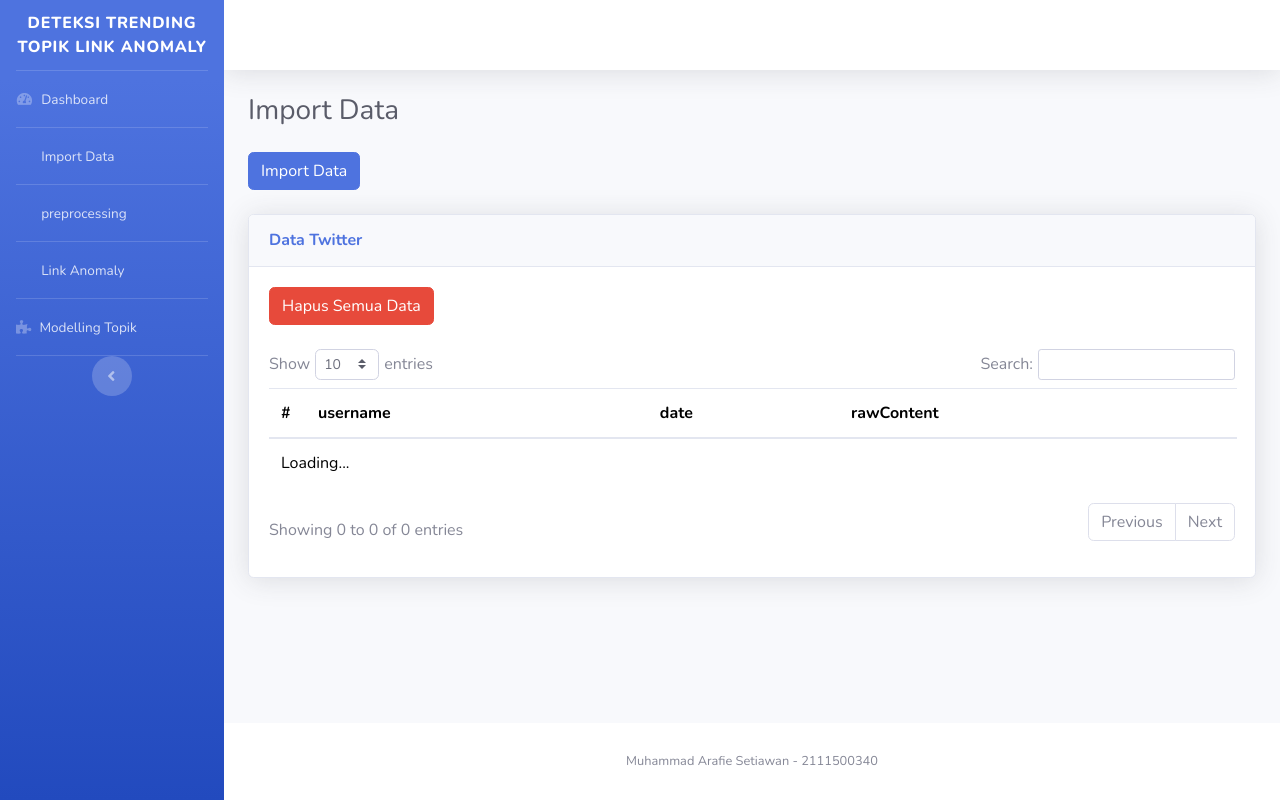
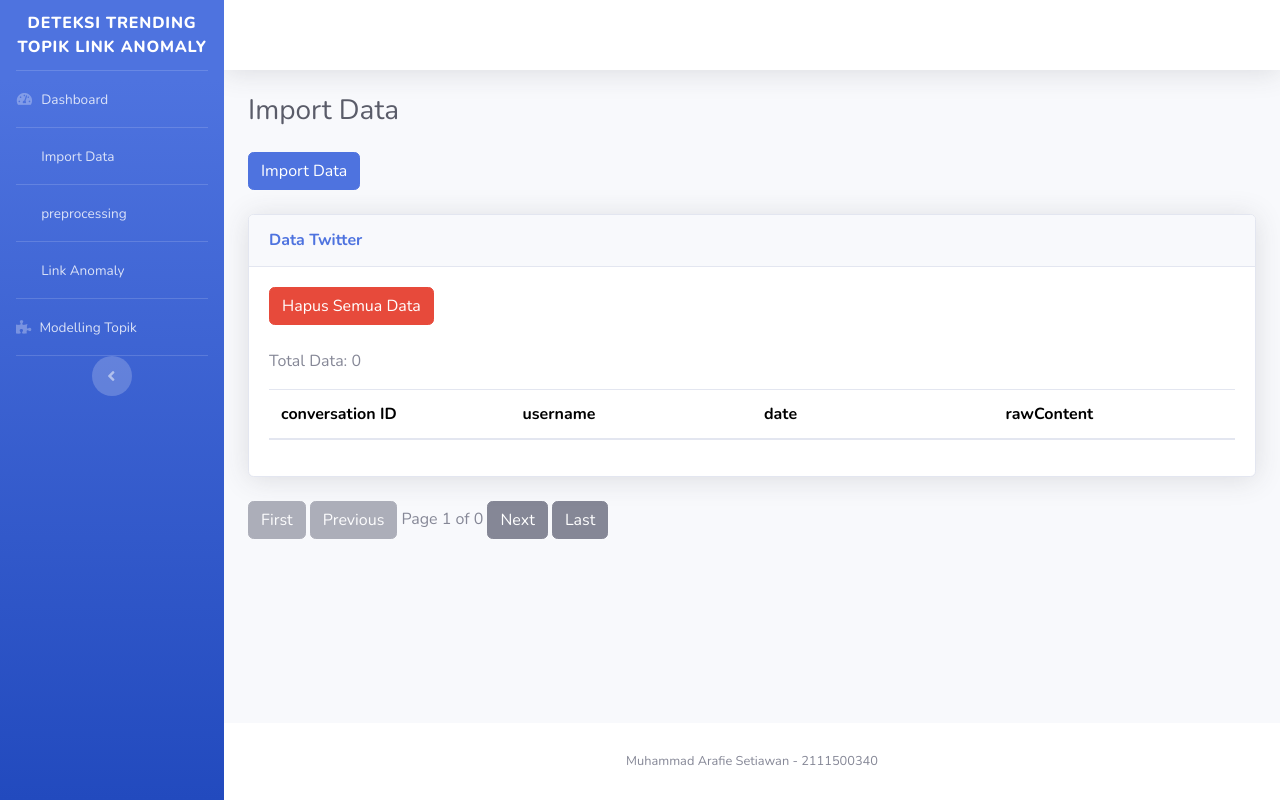
Before and after one commit to Arafie2603/link-anomaly-trending-topic-detection, a Flask app: template templates/pages/import.html in a window 1280 px wide. Run offline with Flask 3, Linux system fonts and the light colour scheme; the template is opened without the code that fills it, so the values that code supplies are empty; some libraries are stand-ins or nearby versions.

Commit message:
perbaikan path file; fitur pagination di import dan preprocessing;

```diff
--- a/app/routes/core.py
+++ b/app/routes/core.py
@@ -1,6 +1,8 @@
 from flask import Blueprint, jsonify, render_template, current_app, Response, request
 from app.utils.db_connection import create_connection
-import json
+from data.convert_to_database import TwitterDataProcessor
+import os
+import pandas as pd
 core_bp = Blueprint("core", __name__, url_prefix="/")
 processing_pool = None
 
@@ -18,6 +20,71 @@ def preprocessing_route():
     """
     return render_template("pages/preprocessing.html")
 
+@core_bp.route("/import")
+def page_import_data():
+    return render_template("pages/import.html")
+
+@core_bp.route("/api/data")
+def api_data():
+    """
+    API route yang menyediakan data dari dataset Twitter dengan pagination.
+
+    Return:
+    - JSON: Mengembalikan data dalam format JSON, termasuk jumlah total data.
+    """
+    db = create_connection()
+    cursor = db.cursor()
+
+    # Mendapatkan parameter halaman dan jumlah per halaman dari query string
+    page = int(request.args.get('page', 1))
+    per_page = int(request.args.get('per_page', 10))
+
+    # Hitung offset berdasarkan halaman dan jumlah per halaman
+    offset = (page - 1) * per_page
+
+    # Hitung total jumlah data
+    cursor.execute("SELECT COUNT(*) FROM data_twitter")
+    total_count = cursor.fetchone()[0]
+
+    # Ambil data dari database dengan limit dan offset
+    cursor.execute(
+        "SELECT * FROM data_twitter LIMIT %s OFFSET %s",
+        (per_page, offset)
+    )
+    data = cursor.fetchall()
+
+    # Format data
+    response_data = [
+        {
+            "conversation_id_str": row[0],
+            "created_at": row[1],
+            "favorite_count": row[2],
+            "full_text": row[3],
+            "id_str": row[4],
+            "image_url": row[5],
+            "in_reply_to_screen_name": row[6],
+            "lang": row[7],
+            "location": row[8],
+            "quote_count": row[9],
+            "reply_count": row[10],
+            "retweet_count": row[11],
+            "tweet_url": row[12],
+            "user_id_str": row[13],
+            "username": row[14],
+        }
+        for row in data
+    ]
+
+    # Mengembalikan data dalam format JSON
+    return jsonify({
+        "data": response_data,
+        "total_count": total_count,
+        "page": page,
+        "per_page": per_page,
+        "total_pages": (total_count + per_page - 1) // per_page,
+    })
+
+
 @core_bp.route("/api/total_data_stats")
 def total_data_stats():
     """
@@ -34,3 +101,128 @@ def total_data_stats():
     preprocessed_data = cursor.fetchone()[0]
 
     return jsonify({"total_data": total_data, "preprocessed_data": preprocessed_data})
+
+@core_bp.route("/api/preprocessing")
+def api_data_preprocessing():
+    """
+    API route yang menyediakan data yang telah dipra-proses dengan pagination.
+    """
+    db = create_connection()
+    cursor = db.cursor()
+
+    page = int(request.args.get('page', 1))
+    per_page = int(request.args.get('per_page', 10))
+
+    offset = (page - 1) * per_page
+    cursor.execute("SELECT COUNT(*) FROM data_preprocessed")
+    total_count = cursor.fetchone()[0]
+
+    cursor.execute(
+        "SELECT * FROM data_preprocessed LIMIT %s OFFSET %s",
+        (per_page, offset)
+    )
+    data = cursor.fetchall()
+
+    # Format data
+    response_data = [
+        {
+            "id": row[0],
+            "created_at": row[1],
+            "username": row[2],
+            "full_text": row[3],
+            "mentions": row[4],
+            "jumlah_mention": row[5],
+        }
+        for row in data
+    ]
+
+    return jsonify({
+        "data": response_data,
+        "total_count": total_count,
+        "page": page,
+        "per_page": per_page,
+        "total_pages": (total_count + per_page - 1) // per_page,
+    })
+
+@core_bp.route("/api/checking_data_preprocessed", methods=['GET'])
+def checking_data_preprocessed():
+    db = create_connection()
+    cursor = db.cursor()
+
+    try:
+        cursor.execute(
+            "SELECT EXISTS(SELECT 1 FROM data_preprocessed LIMIT 1)"
+        )
+        exists = cursor.fetchone()[0]
+        return jsonify({"exists": bool(exists)})
+    finally:
+        cursor.close()
+        db.close()
+
+@core_bp.route("/api/upload_csv", methods=['POST'])
+def upload_csv_file():
+    db = create_connection()
+    if 'fileInput' not in request.files:
+        return jsonify({"error": "No file uploaded"}), 400
+    file = request.files['fileInput']
+
+    if file.filename == '':
+        return jsonify({"error": "No selected file"}), 400
+
+    if not file.filename.endswith('.csv'):
+        return jsonify({"error": "Invalid file format. Please upload a CSV file."}), 400
+
+    # Simpan file CSV ke disk sementara
+    filepath = os.path.join('/tmp', file.filename)
+    file.save(filepath)
+
+    try:
+        # Baca file CSV menggunakan pandas
+        df = pd.read_csv(filepath)
+
+        # Proses dan masukkan data ke dalam database
+        processor = TwitterDataProcessor()
+        processor.create_table(db)
+        processor.insert_data(db, df)
+
+        return jsonify({"success": "Data successfully uploaded and processed"}), 200
+    except Exception as e:
+        return jsonify({"error": str(e)}), 500
+    finally:
+        if os.path.exists(filepath):
+            os.remove(filepath)
+
+
+
+# @core_bp.route("/run_preprocessing", methods=['POST'])
+# def run_preprocessing():
+#     """
+#     Melakukan pra-pemrosesan data dan menyimpan hasilnya ke database.
+
+#     Return:
+#     - JSON: Respon berisi pesan keberhasilan atau kesalahan, dan data yang diproses.
+#     """
+#     db = create_connection()
+#     cursor = db.cursor()
+#     try:
+#         cursor.execute(
+#             "SELECT id, date, username, rawContent FROM dataset_twitter")
+#         data = cursor.fetchall()
+
+#         processed_data = preprocessing.preprocess(data)
+
+#         insert_sql = """
+#             INSERT INTO dataset_preprocessed (id, time, user_twitter, tweet, jumlah_mention, id_user_mentioned)
+#             VALUES (%s, %s, %s, %s, %s, %s)
+#         """
+#         cursor.executemany(insert_sql, processed_data)  # Batch insert
+#         db.commit()
+#         return jsonify({"success": "Data processed and stored successfully", "data": processed_data})
+
+#     except mysql.connector.Error as err:
+#         db.rollback()
+#         return jsonify({"error": "Failed to process data: {}".format(str(err))}), 500
+
+#     finally:
+#         cursor.close()
+#         db.close()
--- a/templates/base.html
+++ b/templates/base.html
@@ -12,7 +12,7 @@
     <title>Muhammad Arafie Setiawan</title>
 
     <!-- Custom fonts for this template-->
-    <link href="/vendor/fontawesome-free/css/all.min.css" rel="stylesheet" type="text/css">
+    <link href="{{ url_for('static', filename='vendor/fontawesome-free/css/all.min.css') }}" rel="stylesheet" type="text/css">
     <link
         href="https://fonts.googleapis.com/css?family=Nunito:200,200i,300,300i,400,400i,600,600i,700,700i,800,800i,900,900i"
         rel="stylesheet">
--- a/templates/pages/import.html
+++ b/templates/pages/import.html
@@ -9,8 +9,7 @@
         <button class="btn btn-primary" onclick="openImportModal();">Import Data</button>
     </div>
 
-    <div class="modal fade" id="importDataModal" tabindex="-1" role="dialog" aria-labelledby="importDataModalLabel"
-        aria-hidden="true">
+    <div class="modal fade" id="importDataModal" tabindex="-1" role="dialog" aria-labelledby="importDataModalLabel" aria-hidden="true">
         <div class="modal-dialog" role="document">
             <div class="modal-content">
                 <div class="modal-header">
@@ -20,7 +19,6 @@
                     </button>
                 </div>
                 <div class="modal-body">
-                    <!-- Inside importDataModal -->
                     <form id="uploadForm" enctype="multipart/form-data">
                         <div class="form-group">
                             <label for="fileInput">Upload CSV File</label>
@@ -28,7 +26,6 @@
                         </div>
                         <button type="button" class="btn btn-primary" onclick="uploadCSV()">Upload</button>
                     </form>
-
                 </div>
             </div>
         </div>
@@ -42,8 +39,7 @@
             <div class="mb-4">
                 <button class="btn btn-danger" onclick="openDeleteAllModal();">Hapus Semua Data</button>
             </div>
-            <div class="modal fade" id="deleteAllModal" tabindex="-1" role="dialog"
-                aria-labelledby="deleteAllModalLabel" aria-hidden="true">
+            <div class="modal fade" id="deleteAllModal" tabindex="-1" role="dialog" aria-labelledby="deleteAllModalLabel" aria-hidden="true">
                 <div class="modal-dialog" role="document">
                     <div class="modal-content">
                         <div class="modal-header">
@@ -57,18 +53,20 @@
                         </div>
                         <div class="modal-footer">
                             <button type="button" class="btn btn-secondary" data-dismiss="modal">Batal</button>
-                            <button type="button" class="btn btn-danger" id="confirmDeleteAllButton">Hapus
-                                Semua</button>
+                            <button type="button" class="btn btn-danger" id="confirmDeleteAllButton">Hapus Semua</button>
                         </div>
                     </div>
                 </div>
             </div>
 
+            <div id="dataStats" class="mb-3">
+                <p>Total Data: <span id="totalData">0</span></p>
+            </div>
             <div>
-                <table class="table table-hover" id="dataTable" style="color: black;">
+                <table class="table table-hover" id="dataTable" style="table-layout: fixed; color: black;">
                     <thead>
                         <tr>
-                            <th>#</th>
+                            <th>conversation ID</th>
                             <th>username</th>
                             <th>date</th>
                             <th>rawContent</th>
@@ -81,43 +79,70 @@
         </div>
     </div>
 
+    <div class="pagination-controls">
+        <button id="firstPage" class="btn btn-secondary">First</button>
+        <button id="prevPage" class="btn btn-secondary">Previous</button>
+        <span id="pageInfo">Page 1</span>
+        <button id="nextPage" class="btn btn-secondary">Next</button>
+        <button id="lastPage" class="btn btn-secondary">Last</button>
     </div>
-{% endblock %}
+</div>
 
 {% block javascript %}
+<script src="https://cdnjs.cloudflare.com/ajax/libs/jquery/3.5.1/jquery.min.js"></script>
+<script src="https://stackpath.bootstrapcdn.com/bootstrap/4.5.2/js/bootstrap.min.js"></script>
+<script src="https://cdn.jsdelivr.net/npm/sweetalert2@10"></script>
+
 <script>
-    $(document).ready(function () {
-        var t = $('#dataTable').DataTable({
-            "ajax": "{{ url_for('pages.core.api_data') }}",
-            "columns": [
-                { "data": null },
-                { "data": "username" },
-                { "data": "date" },
-                { "data": "rawContent" }
-            ],
-            "columnDefs": [{
-                "targets": 0,
-                "searchable": false,
-                "orderable": false,
-                "width": "5%",
-                "className": "dt-center"
-            }],
-            "order": [[0, 'asc']],
-            "createdRow": function (row, data, dataIndex) {
-                $('td:eq(0)', row).html(dataIndex + 1);
-            }
-        });
-        t.on('draw.dt', function () {
-            var PageInfo = t.page.info();
-            t.column(0, { page: 'current' }).nodes().each(function (cell, i) {
-                cell.innerHTML = i + 1 + PageInfo.start;
-            });
-        });
+document.addEventListener("DOMContentLoaded", function () {
+    let currentPage = 1;
+    const perPage = 10; // Jumlah data per halaman
+
+    function fetchData(page) {
+        fetch(`/api/data?page=${page}&per_page=${perPage}`)
+            .then(response => response.json())
+            .then(data => {
+                // Memperbarui total data
+                document.getElementById("totalData").textContent = data.total_count;
+
+                // Memperbarui tabel
+                const dataTable = document.getElementById("dataTable").getElementsByTagName('tbody')[0];
+                dataTable.innerHTML = ""; // Menghapus isi tabel sebelumnya
+                data.data.forEach(row => {
+                    const newRow = dataTable.insertRow();
+
+                    newRow.insertCell(0).textContent = row.conversation_id_str;
+                    newRow.insertCell(1).textContent = row.username;
+                    newRow.insertCell(2).textContent = row.created_at;
+                    newRow.insertCell(3).textContent = row.full_text;
                 });
 
-    function openDeleteAllModal() {
-        $('#deleteAllModal').modal('show');
+                // Update page info
+                currentPage = data.page;
+                document.getElementById("pageInfo").textContent = `Page ${currentPage} of ${data.total_pages}`;
+
+                // Disable/enable navigation buttons
+                document.getElementById("firstPage").disabled = currentPage === 1;
+                document.getElementById("prevPage").disabled = currentPage === 1;
+                document.getElementById("nextPage").disabled = currentPage === data.total_pages;
+                document.getElementById("lastPage").disabled = currentPage === data.total_pages;
+            })
+            .catch(error => console.error("Error fetching data:", error));
     }
+
+    // Event listeners for navigation buttons
+    document.getElementById("firstPage").addEventListener("click", () => fetchData(1));
+    document.getElementById("prevPage").addEventListener("click", () => fetchData(currentPage - 1));
+    document.getElementById("nextPage").addEventListener("click", () => fetchData(currentPage + 1));
+    document.getElementById("lastPage").addEventListener("click", () => {
+        fetch(`/api/data?per_page=${perPage}`)
+            .then(response => response.json())
+            .then(data => fetchData(data.total_pages));
+    });
+
+    // Fetch initial data
+    fetchData(currentPage);
+});
 
 function openImportModal() {
     Swal.fire({
@@ -136,7 +161,7 @@
             if (file) {
                 const formData = new FormData();
                 formData.append('fileInput', file);
-                    return fetch("{{ url_for('pages.core.api_upload_csv_file') }}", {
+                return fetch("/api/upload_csv", {
                     method: 'POST',
                     body: formData
                 })
@@ -161,46 +186,15 @@
                 icon: 'success',
                 text: 'File CSV telah berhasil diimpor ke database.'
             });
-                $('#dataTable').DataTable().ajax.reload();
+            fetchData(1); // Reload data after import
         }
     });
 }
 
 function openDeleteAllModal() {
-        Swal.fire({
-            title: 'Konfirmasi Penghapusan',
-            text: 'Apakah Anda yakin ingin menghapus semua data?',
-            icon: 'warning',
-            showCancelButton: true,
-            confirmButtonColor: '#d33',
-            cancelButtonColor: '#3085d6',
-            confirmButtonText: 'Hapus',
-            cancelButtonText: 'Batal'
-        }).then((result) => {
-            if (result.isConfirmed) {
-                $.ajax({
-                    url: "{{ url_for('pages.core.api_delete_all_data') }}",
-                    type: "DELETE",
-                    success: function (response) {
-                        Swal.fire(
-                            'Terhapus!',
-                            'Semua data telah dihapus.',
-                            'success'
-                        );
-                        $('#dataTable').DataTable().ajax.reload();
-                    },
-                    error: function (xhr, status, error) {
-                        Swal.fire(
-                            'Gagal!',
-                            'Gagal menghapus data: ' + error,
-                            'error'
-                        );
+    $('#deleteAllModal').modal('show');
 }
-                });
-            }
-        });
-    }
-
-
 </script>
 {% endblock %}
+
+{% endblock %}
--- a/templates/sidebar.html
+++ b/templates/sidebar.html
@@ -22,7 +22,7 @@
 
     <!-- Nav Item - Scraping / Import Data -->
     <li class="nav-item {% if request.path == '/import' %}active{% endif %}">
-        <a class="nav-link" href="=">
+        <a class="nav-link" href="{{ url_for('core.page_import_data') }}">
             <i class="fas fa-fw fa-magnifying-glass"></i>
             <span>Import Data</span></a>
     </li>
```
Also changed, not shown: data/preprocessing.py (+18 -80 lines), data/selection_attribut.py (+0 -12 lines), templates/pages/preprocessing.html (+69 -1 lines). Lines whose indentation alone changed are shown as unchanged.
